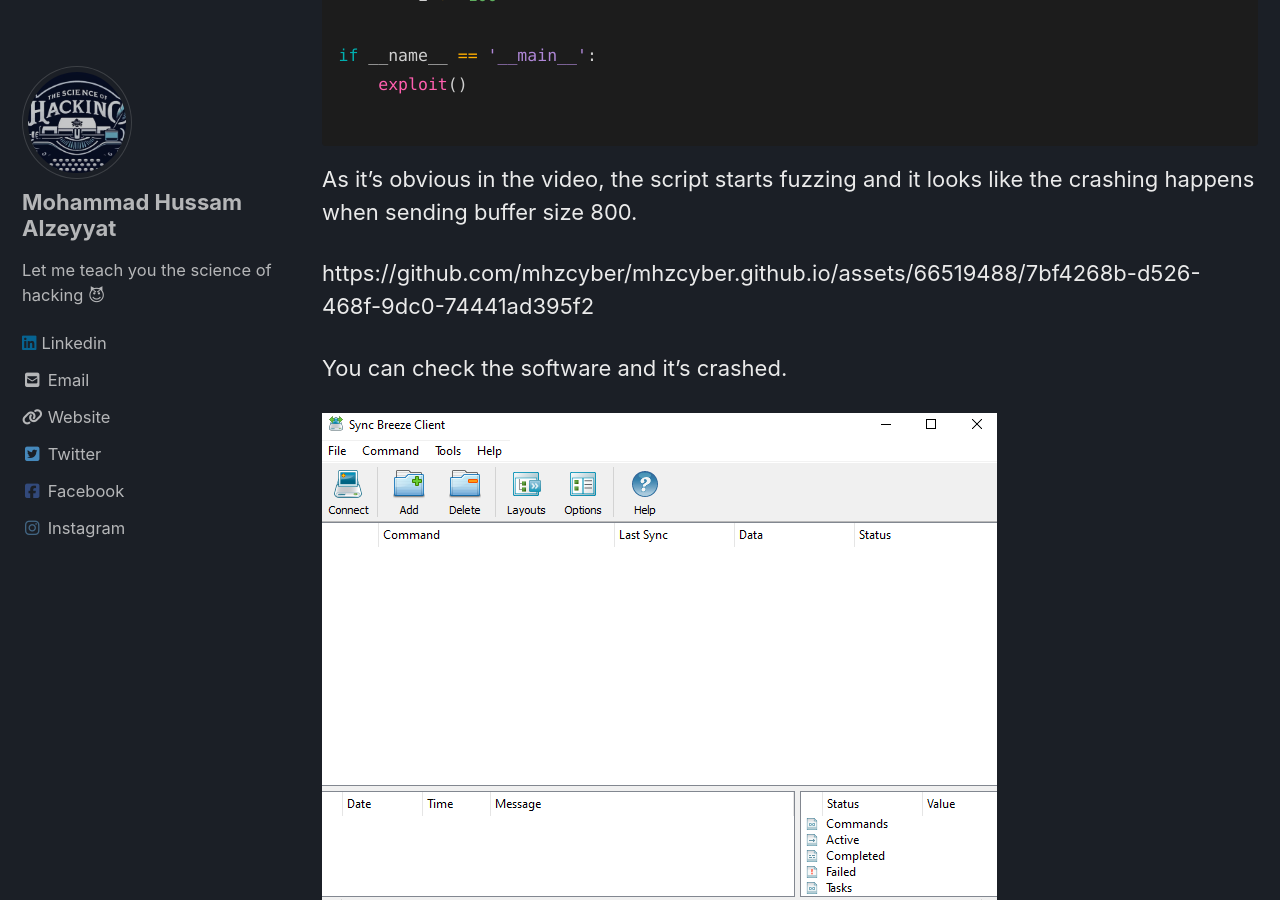
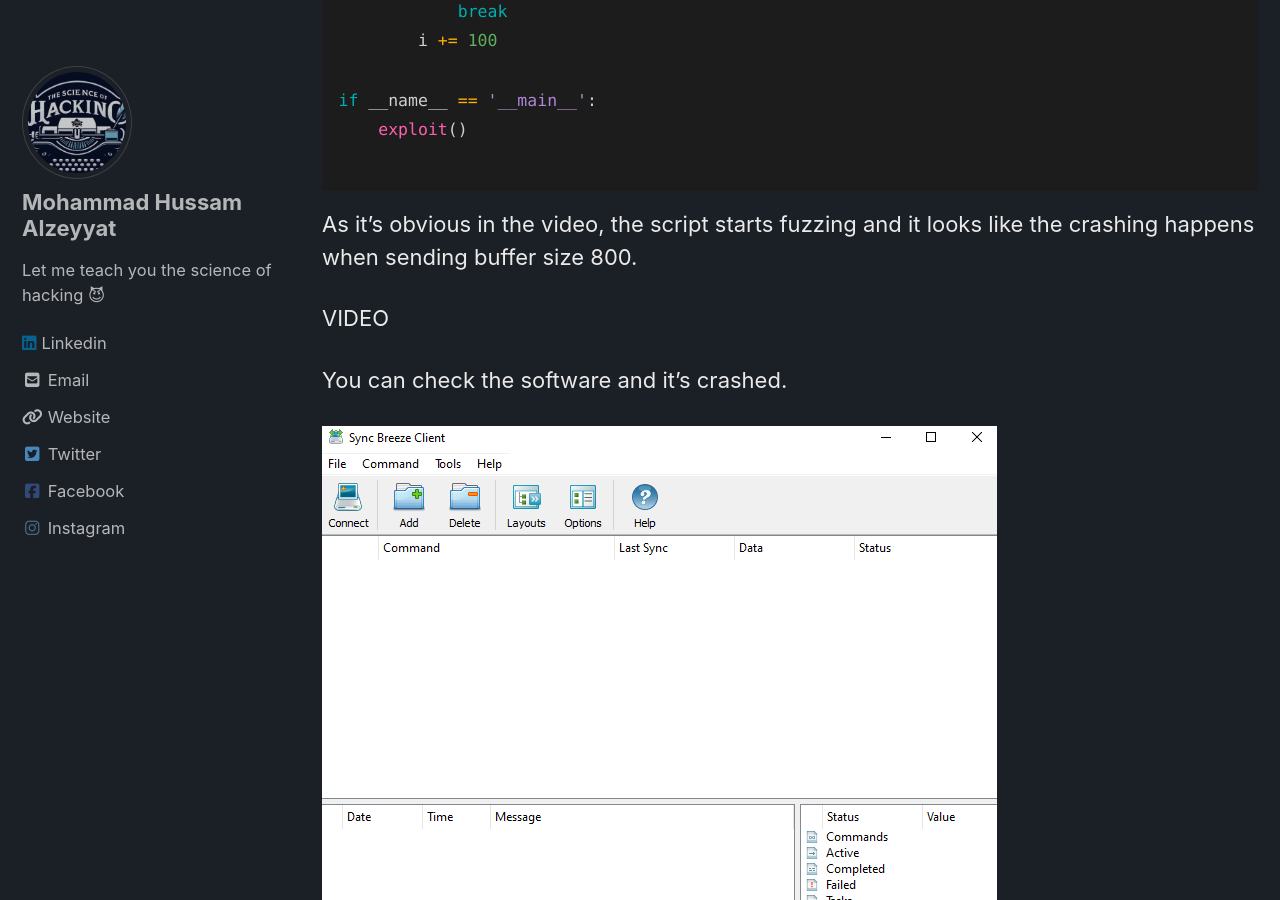
Before and after one commit to mhzcyber/mhzcyber.github.io, a Jekyll site: the page built from _posts/win32 exploit development/2024-04-15-sbe-exploitation.md, in a window 1280 px wide and 900 px high, scrolled down 5173 px. Built offline with Jekyll 4.4.1, drawn with Linux system fonts in a browser that asks for light colours; cached includes are drawn as plain includes; nearby versions of some CDN libraries; some of the changed text lies outside the part shown.

Commit message:
Update 2024-04-15-sbe-exploitation.md

```diff
--- a/_posts/win32 exploit development/2024-04-15-sbe-exploitation.md
+++ b/_posts/win32 exploit development/2024-04-15-sbe-exploitation.md
@@ -9,7 +9,7 @@
 tags:
   - win32-exploitdev
 ---
-#Summary
+# Summary
 
 In this blog, you are going through the adventure of developing an exploit for a remote buffer overflow vulnerability in Sync Breeze Enterprise 10.0.28.
 Along with the exploitation you will have to bypass DEP Mitigation using the WriteProcessMemory technique by chaining ROP gadgets together.
@@ -20,7 +20,7 @@
 
 mshta_shellcode.py: LINK
 
-#Initial information
+# Initial information
 
 First, you need to know some information about the software target, such as what it does. the ports it's listening to?
 
@@ -82,7 +82,7 @@
 
 With that being said, Move to fuzzing.
 
-#Fuzzing
+# Fuzzing
 
 The fuzzing methodology here is very simple, just keep iterating 10 times, in each time you will increase the number of data that you will send by 100.
 
@@ -133,7 +133,7 @@
 As it's obvious in the video, the script starts fuzzing and it looks like the crashing happens when sending buffer size  800.
 
 
-https://github.com/mhzcyber/mhzcyber.github.io/assets/66519488/7bf4268b-d526-468f-9dc0-74441ad395f2
+VIDEO
 
 You can check the software and it's crashed.
 
```
